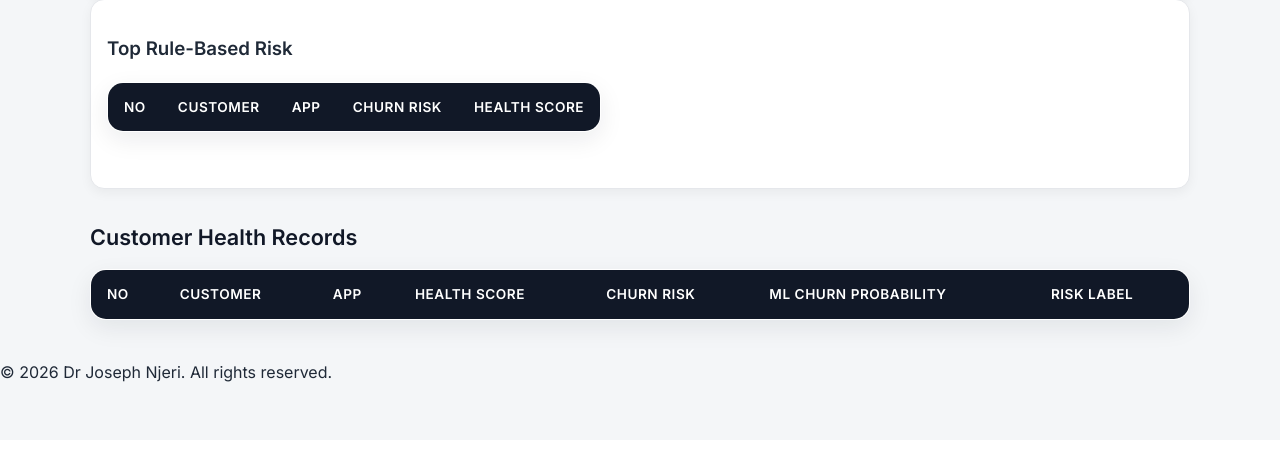
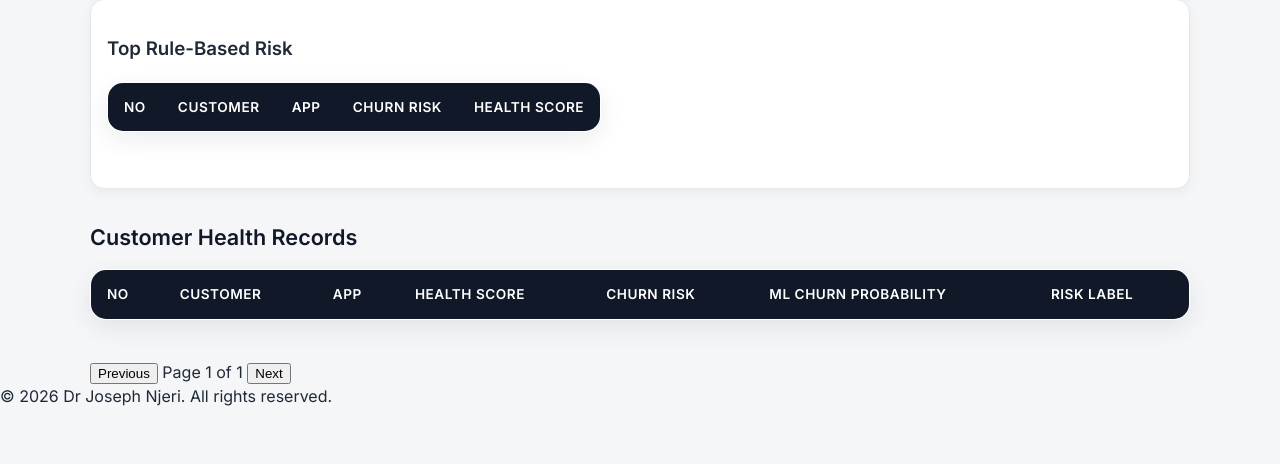
Before and after one commit to karianjahi/atlassian-app-analytics, a Django app: page /dashboard/ in a window 1280 px wide. Shown: the part 1131-1595 px from the top of the page. Before the commit the page ends 1513 px from the top, so only its background shows below. Run offline with Django 5.2, Linux system fonts and the light colour scheme; data that the repository does not hold is empty.

Commit message:
Add pagination buttons to html

```diff
--- a/core/analytics/templates/analytics/dashboard.html
+++ b/core/analytics/templates/analytics/dashboard.html
@@ -119,6 +119,17 @@
         <tbody id="health-records-body"></tbody>
     </table>
 
+    <div class="pagination-controls">
+        <button id="prev-page-btn" type="button">Previous</button>
+
+        <span>
+            Page <span id="current-page">1</span>
+            of <span id="total-pages">1</span>
+        </span>
+
+        <button id="next-page-btn" type="button">Next</button>
+    </div>
+
 
     <footer class="app-footer">
         <p>© {% now "Y" %} Dr Joseph Njeri. All rights reserved.</p>
```
